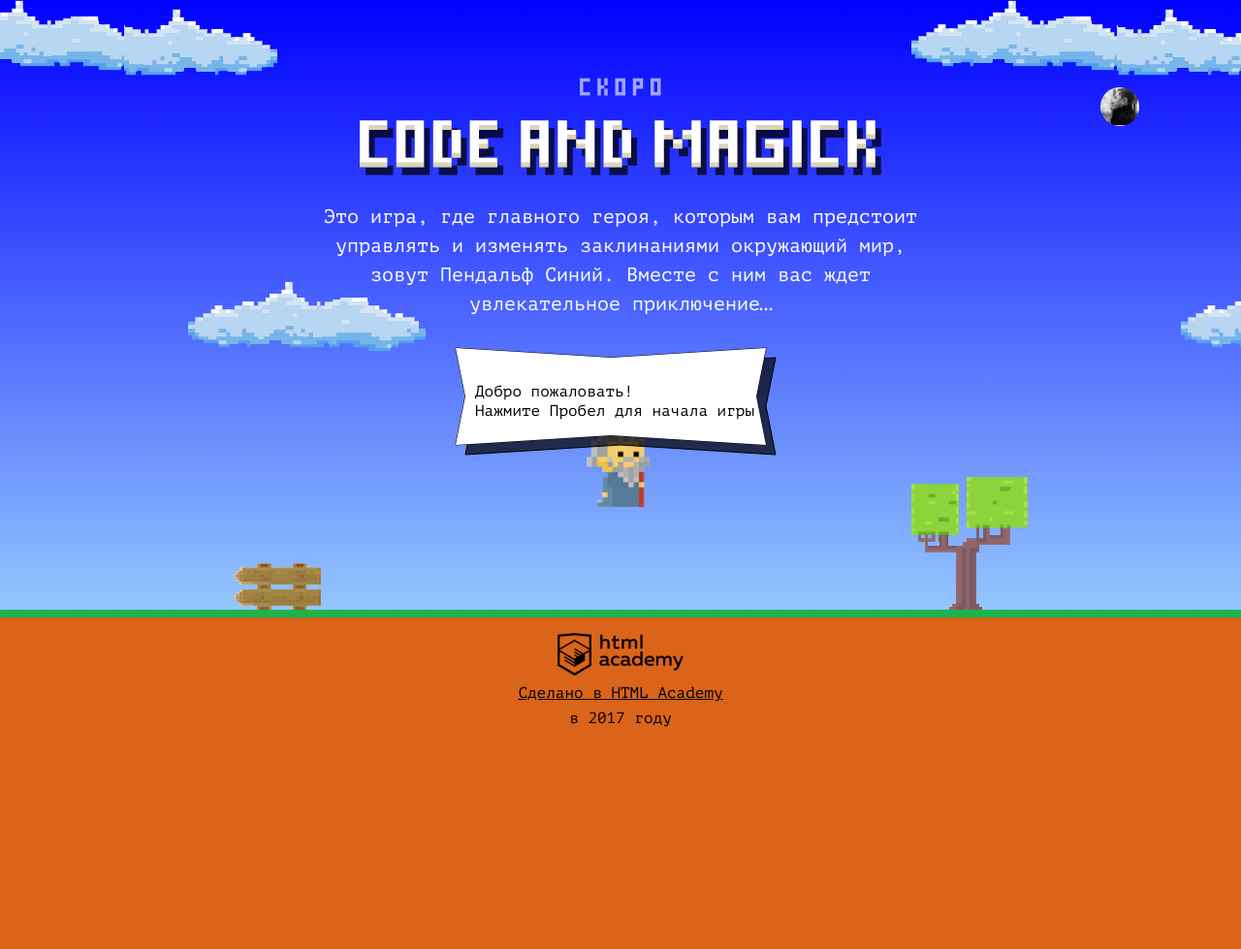
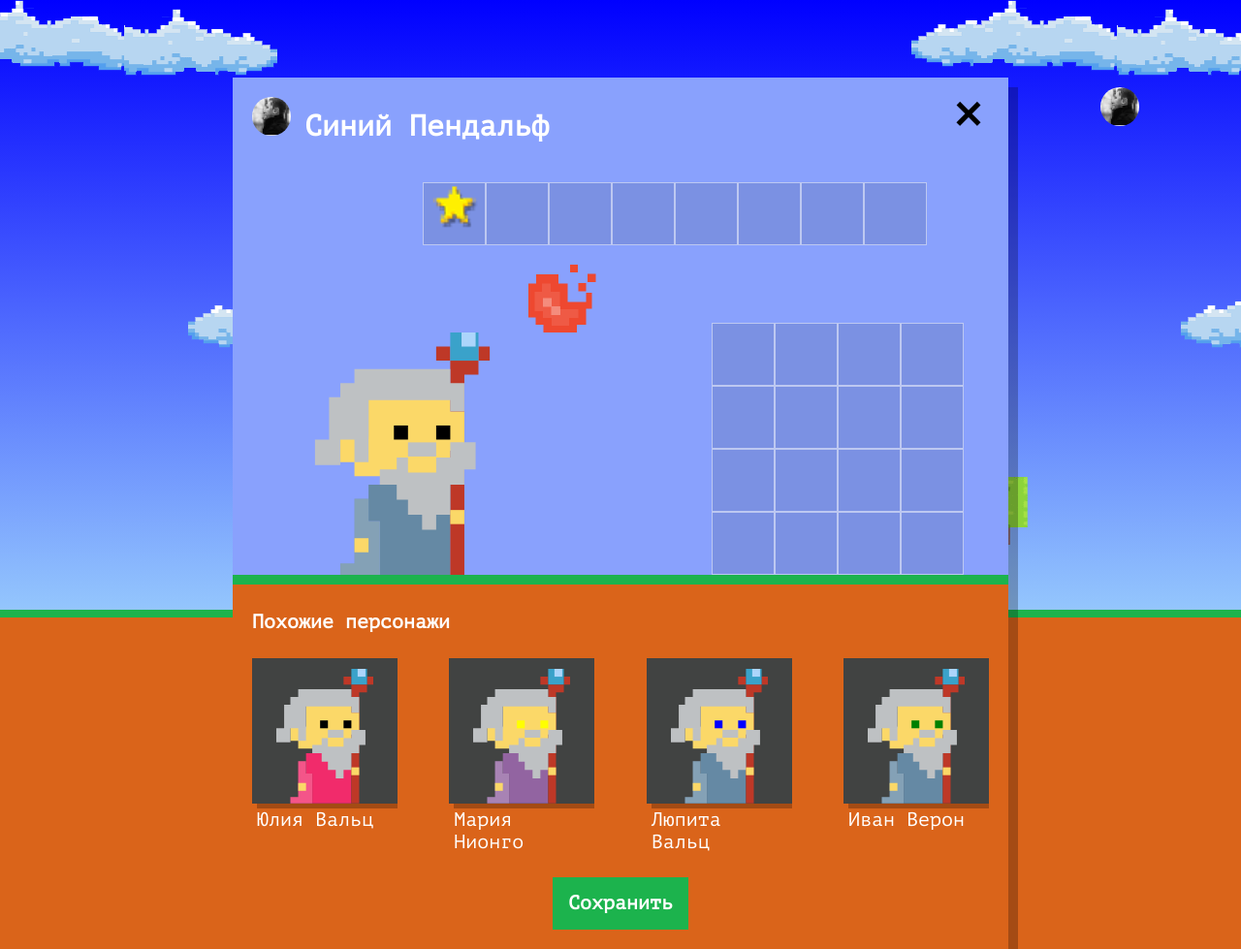
Before and after one commit to Dmitry27Zh/1389573-code-and-magick-21, a website: page index.html in a window 1280 px wide. Shown: the whole page at 97% size. Before the commit the page ends 800 px from the top, so only its background shows below. Drawn offline with Linux system fonts and the light colour scheme.

Commit message:
добавлена настройка персонажа

```diff
--- a/index.html
+++ b/index.html
@@ -197,6 +197,7 @@
   }
 
 </script>
+<script src="js/setup.js"></script>
 <script src="js/game.js"></script>
 
 </body>
--- /dev/null
+++ b/js/setup.js
@@ -0,0 +1,52 @@
+'use strict';
+
+const NAMES = [`Иван`, `Хуан Себастьян`, `Мария`, `Кристоф`, `Виктор`, `Юлия`, `Люпита`, `Вашингтон`];
+const SURNAMES = [`да Марья`, `Верон`, `Мирабелла`, `Вальц`, `Онопко`, `Топольницкая`, `Нионго`, `Ирвинг`];
+const COATCOLORS = [`rgb(101, 137, 164)`, `rgb(241, 43, 107)`, `rgb(146, 100, 161)`, `rgb(56, 159, 117)`, `rgb(215, 210, 55)`, `rgb(0, 0, 0)`];
+const EYESCOLORS = [`black`, `red`, `blue`, `yellow`, `green`];
+const WIZARDS_QUANTITY = 4;
+
+const getRandomItem = function (array) {
+  return array[Math.floor(Math.random() * array.length)];
+};
+
+const generateWizards = function () {
+  let wizards = [];
+  for (let i = 1; i <= WIZARDS_QUANTITY; i++) {
+    let wizard = {};
+    wizard.name = `${getRandomItem(NAMES)} ${getRandomItem(SURNAMES)}`;
+    wizard.coatColor = `${getRandomItem(COATCOLORS)}`;
+    wizard.eyeColor = `${getRandomItem(EYESCOLORS)}`;
+    wizards.push(wizard);
+  }
+  return wizards;
+};
+
+const createWizardElement = function (wizard) {
+  const wizardTemplate = document.querySelector(`#similar-wizard-template`).content.querySelector(`.setup-similar-item`);
+  const wizardElement = wizardTemplate.cloneNode(true);
+  wizardElement.querySelector(`.setup-similar-label`).textContent = wizard.name;
+  wizardElement.querySelector(`.wizard-coat`).style.fill = wizard.coatColor;
+  wizardElement.querySelector(`.wizard-eyes`).style.fill = wizard.eyeColor;
+  return wizardElement;
+};
+
+const addWizardsElements = function () {
+  const wizards = generateWizards();
+  let fragment = document.createDocumentFragment();
+  for (let i = 0; i < wizards.length; i++) {
+    fragment.appendChild(createWizardElement(wizards[i]));
+  }
+  const similarList = document.querySelector(`.setup-similar-list`);
+  similarList.appendChild(fragment);
+};
+
+const openSetup = function () {
+  const setup = document.querySelector(`.setup`);
+  const setupSimilar = setup.querySelector(`.setup-similar`);
+  setup.classList.remove(`hidden`);
+  setupSimilar.classList.remove(`hidden`);
+  addWizardsElements();
+};
+
+openSetup();
```
